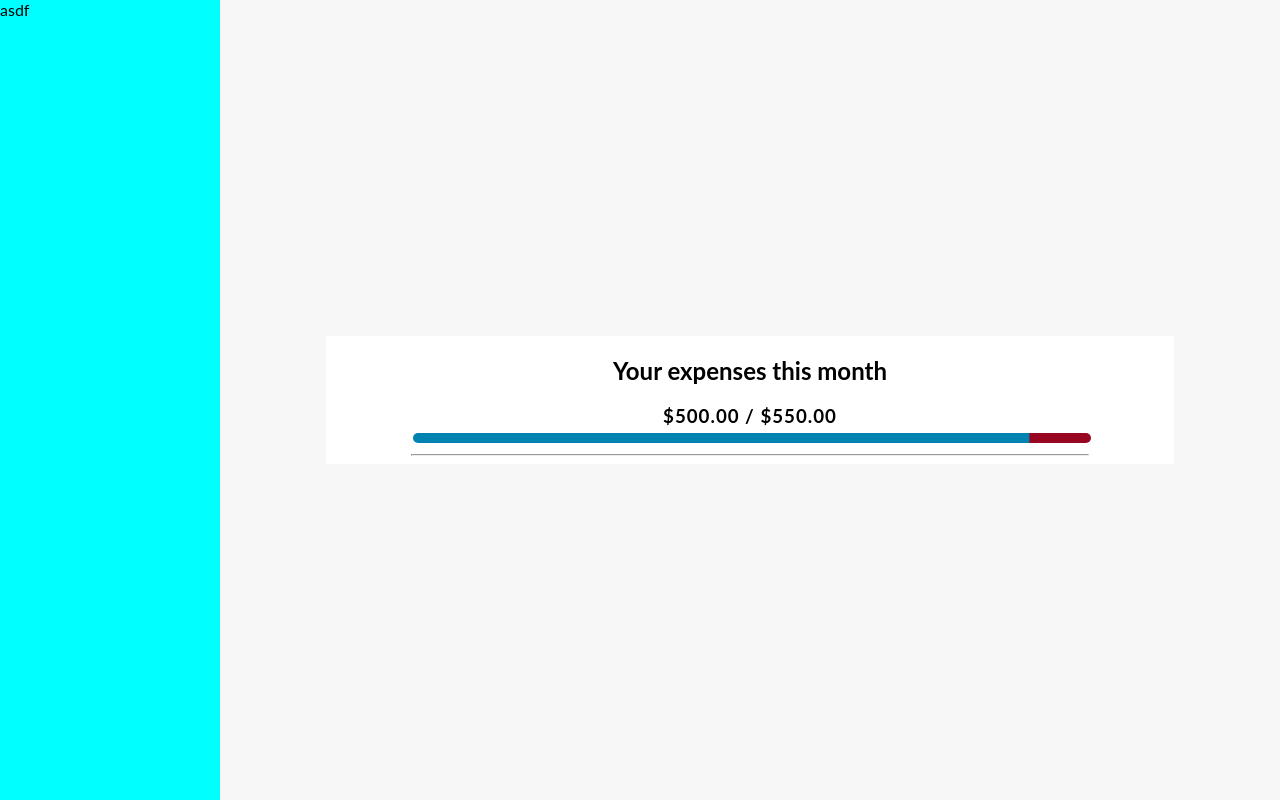
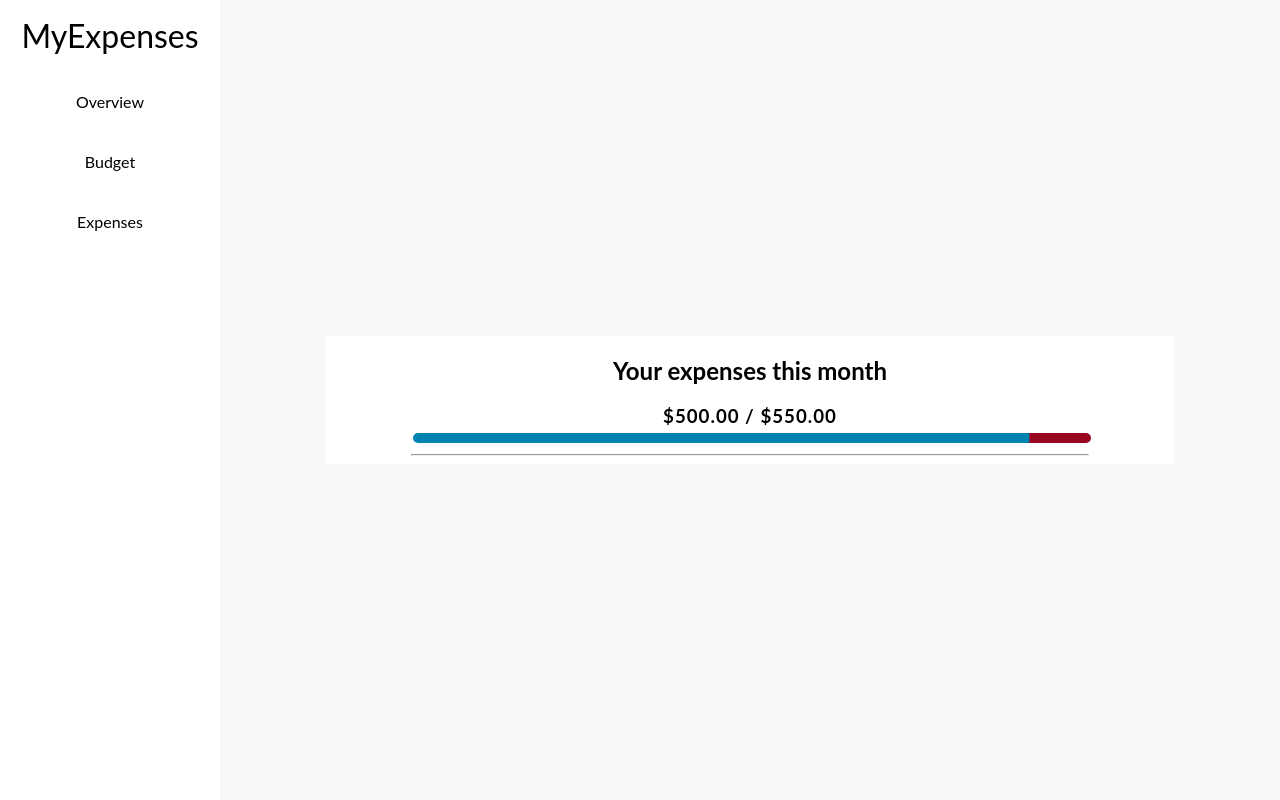
Before and after one commit to jackyliu0101/budget-app-react, a React (Create React App) app: page / in a window 1280 px wide. Built offline with nearby package versions, Linux system fonts and the light colour scheme.

Commit message:
added more styling to sidePanel

```diff
--- a/src/App.css
+++ b/src/App.css
@@ -81,8 +81,44 @@ input[type='range']::-webkit-slider-runnable-track {
 .sidePanel {
   height: 100%;
   width: 220px;
-  background-color: aqua;
+  background-color: #fff;
   position: fixed;
   left: 0;
   z-index: 999;
+  display: flex;
+  flex-direction: column;
+  align-items: center;
+  text-align: center;
 }
+
+.site-title {
+  font-size: 2rem;
+  width: 100%;
+  margin: 1rem;
+}
+
+.sidePanel ul {
+  padding: 0;
+  margin: 0;
+  list-style: none;
+  width: 100%;
+  display: flex;
+  flex-direction: column;
+}
+
+.sidePanel li {
+  display: flex;
+  height: 60px;
+  align-items: center;
+  justify-content: center;
+}
+
+.sidePanel a {
+  text-decoration: none;
+  color: inherit;
+}
+
+.sidePanel li:hover {
+  background-color: #f7f7f7;
+  cursor: pointer;
+}
--- a/src/components/SidePanel.js
+++ b/src/components/SidePanel.js
@@ -1,5 +1,18 @@
 export const SidePanel = () => {
   return (
-    <div className="sidePanel"> asdf </div>
+    <div className="sidePanel">
+      <a className="site-title">MyExpenses</a>
+      <ul>
+        <li>
+          <a href="/overview">Overview</a>
+        </li>
+        <li>
+          <a href="/budget">Budget</a>
+        </li>
+        <li>
+          <a href="/expenses">Expenses</a>
+        </li>
+      </ul>
+    </div>
   )
 }
```
